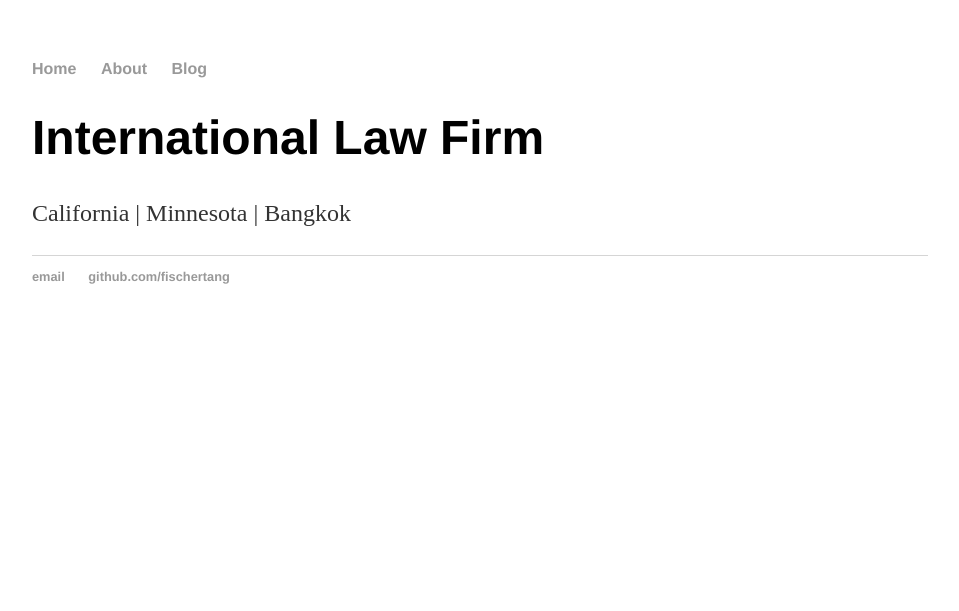
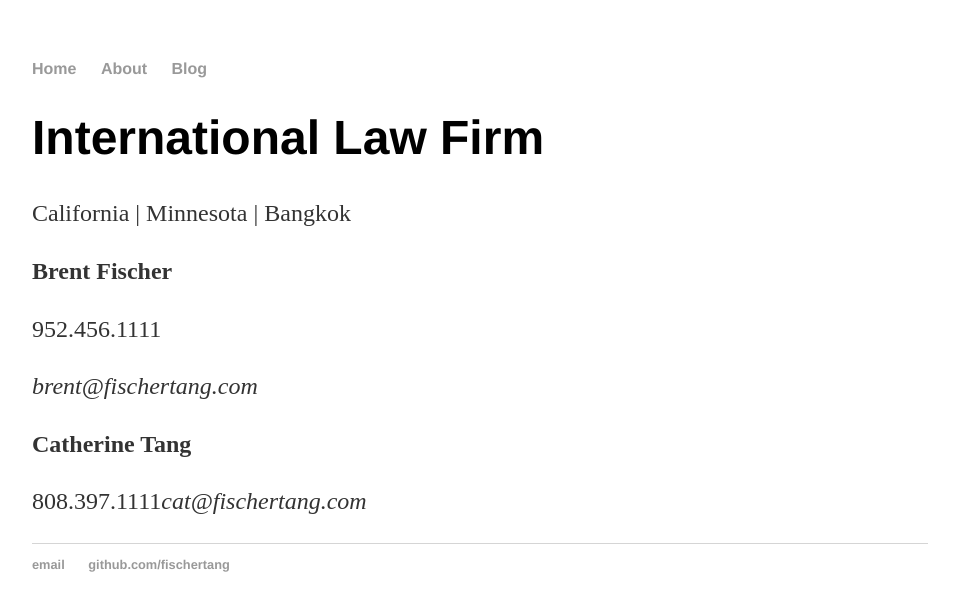
Before and after one commit to fischertang/fischertang.github.io, a Jekyll site: the page built from about/index.html, in a window 1280 px wide. Shown: the top 611 px of the page, without its empty margins (160-1119 px from the left). Built offline with Jekyll 4.4.1, drawn with Linux system fonts in a browser that asks for light colours.

Commit message:
Update index.html

```diff
--- a/about/index.html
+++ b/about/index.html
@@ -1,8 +1,16 @@
 ---
 layout: default
-title: Hank Quinlan, Horrible Cop
+title: About Fischer Tang
 ---
 <div class="blurb">
   <h1>International Law Firm</h1>
   <p> California | Minnesota | Bangkok </p>
+
+  <p><b>Brent Fischer</b></p>
+  <p>952.456.1111</p>
+  <p><i>brent@fischertang.com</i></p>
+  <p><b>Catherine Tang</b></p>
+  <p>808.397.1111</P.
+  <p><i>cat@fischertang.com</i></p>
+
 </div><!--/.blurb -->
```
